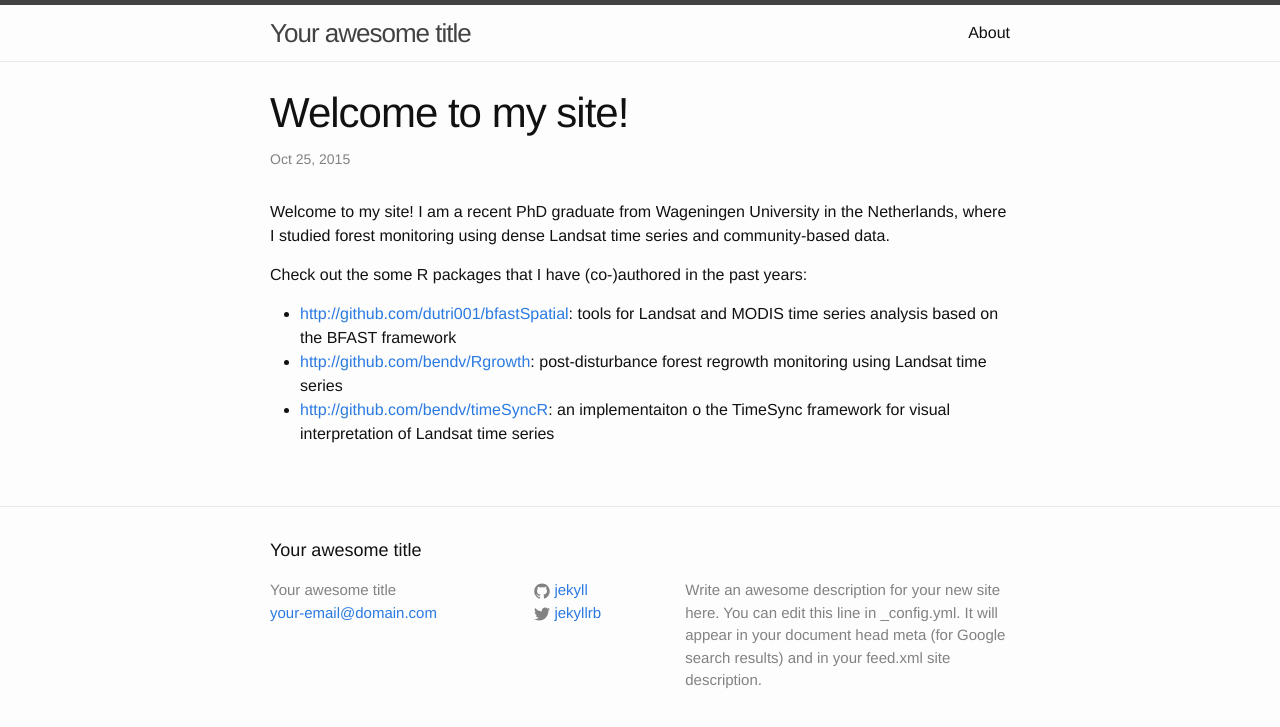
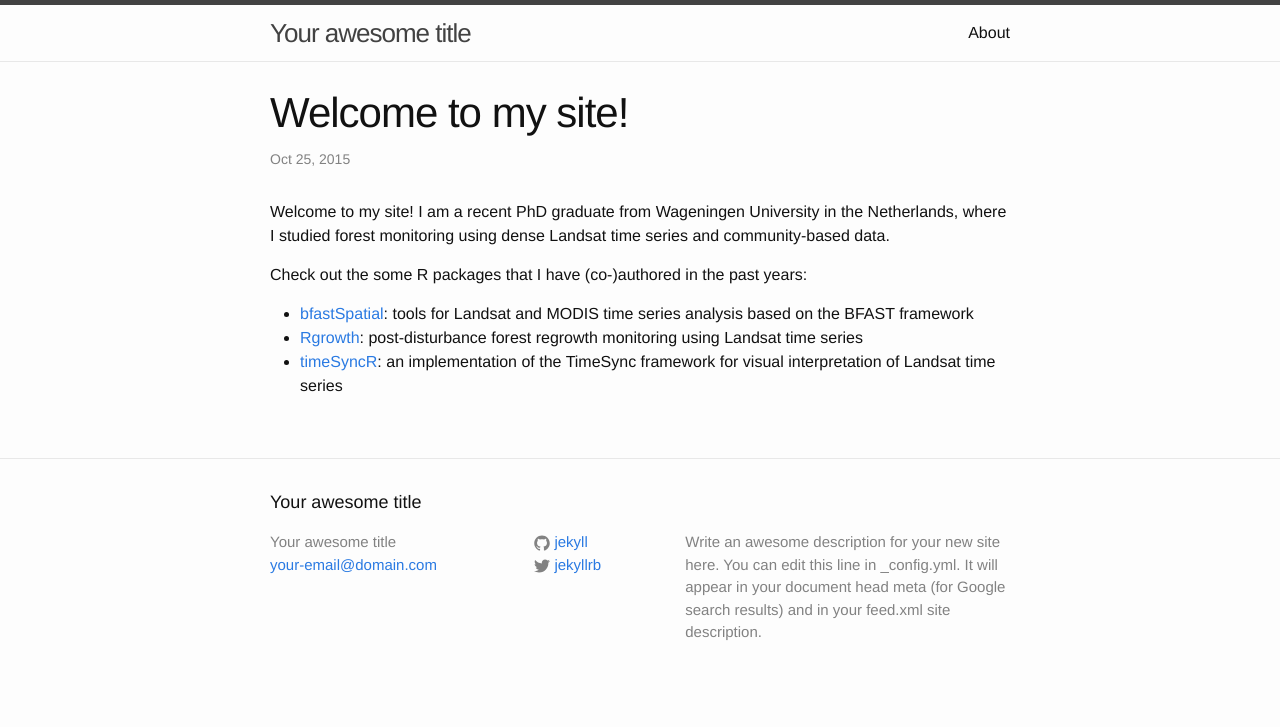
Before and after one commit to bendv/bendv.github.io, a Jekyll site: the page built from _posts/2015-10-25-welcome.md, in a window 1280 px wide. Shown: the top 727 px of the page. Built offline with Jekyll 4.4.1, drawn with Linux system fonts in a browser that asks for light colours.

Commit message:
Update 2015-10-25-welcome.md

```diff
--- a/_posts/2015-10-25-welcome.md
+++ b/_posts/2015-10-25-welcome.md
@@ -9,6 +9,6 @@ Welcome to my site! I am a recent PhD graduate from Wageningen University in the
 
 Check out the some R packages that I have (co-)authored in the past years:
 
-* [http://github.com/dutri001/bfastSpatial](bfastSpatial): tools for Landsat and MODIS time series analysis based on the BFAST framework
-* [http://github.com/bendv/Rgrowth](Rgrowth): post-disturbance forest regrowth monitoring using Landsat time series
-* [http://github.com/bendv/timeSyncR](timeSyncR): an implementaiton o the TimeSync framework for visual interpretation of Landsat time series
+* [bfastSpatial](http://github.com/dutri001/bfastSpatial): tools for Landsat and MODIS time series analysis based on the BFAST framework
+* [Rgrowth](http://github.com/bendv/Rgrowth): post-disturbance forest regrowth monitoring using Landsat time series
+* [timeSyncR](http://github.com/bendv/timeSyncR): an implementation of the TimeSync framework for visual interpretation of Landsat time series
```
